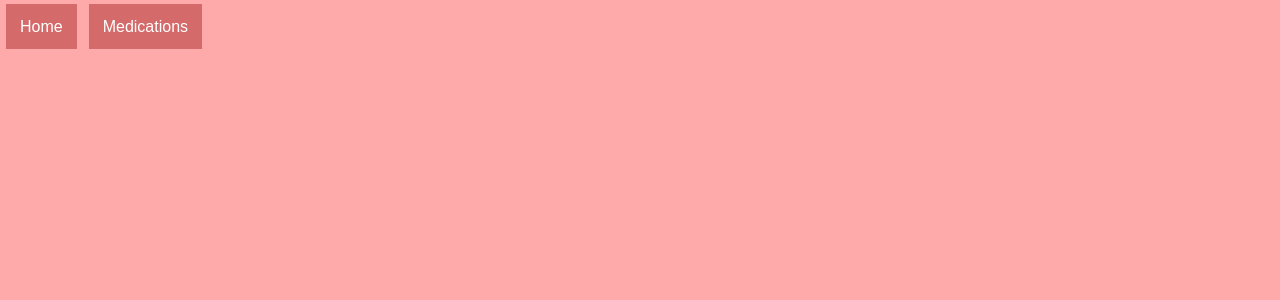
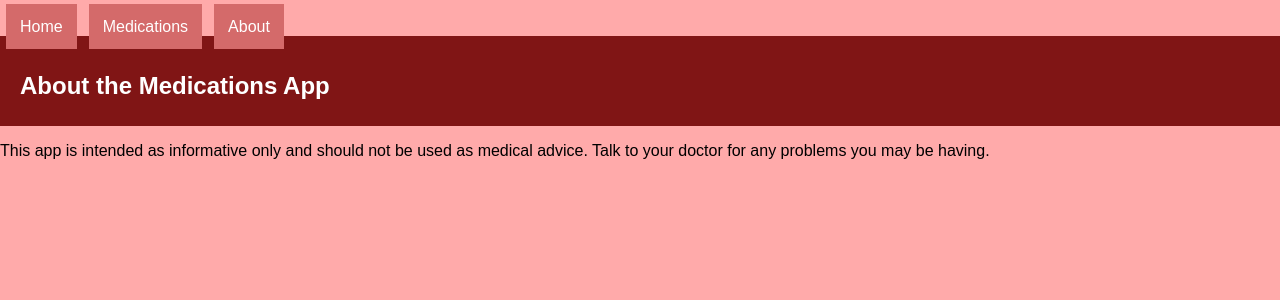
Before and after one commit to debjohnson33/medications-app-client, a React (Create React App) app: page /about in a window 1280 px wide. Shown: the top 300 px of the page. Built offline with nearby package versions, Linux system fonts and the light colour scheme.

Commit message:
Added/edited About component

```diff
--- /dev/null
+++ b/src/components/About.js
@@ -0,0 +1,15 @@
+import React from 'react';
+
+const About = (props) => {
+	return(
+		<div>
+			<header className="App-header">
+	          <h1 className="App-title">About the Medications App</h1>
+	        </header>
+	        <p>This app is intended as informative only and should not be used as medical advice.
+	         Talk to your doctor for any problems you may be having.</p>
+		</div>
+	)
+}
+
+export default About;
--- a/src/components/Navbar.js
+++ b/src/components/Navbar.js
@@ -24,6 +24,12 @@ const Navbar = () =>
 		exact
 		style={link}
 		>Medications</NavLink>
+
+		<NavLink
+		to='/about'
+		exact
+		style={link}
+		>About</NavLink>
 	</div>
 
 export default Navbar;
--- a/src/containers/App.js
+++ b/src/containers/App.js
@@ -8,6 +8,7 @@ import Navbar from '../components/Navbar';
 import './App.css';
 import MedicationForm from '../components/MedicationForm';
 import ReviewForm from '../components/ReviewForm';
+import About from '../components/About';
 
 class App extends Component {
 
@@ -22,6 +23,7 @@ class App extends Component {
 	      		<Route exact path='/medications/:id' component={Medication}/>
 	      		<Route exact path='/medications/:id/reviews' component={ReviewForm}/>
 	      		<Route exact path='/medications' component={MedicationsPage}/>
+	      		<Route exact path='/about' component={About}/>
 	      	</Switch>
 	      </div>
 	    </Router>
```
